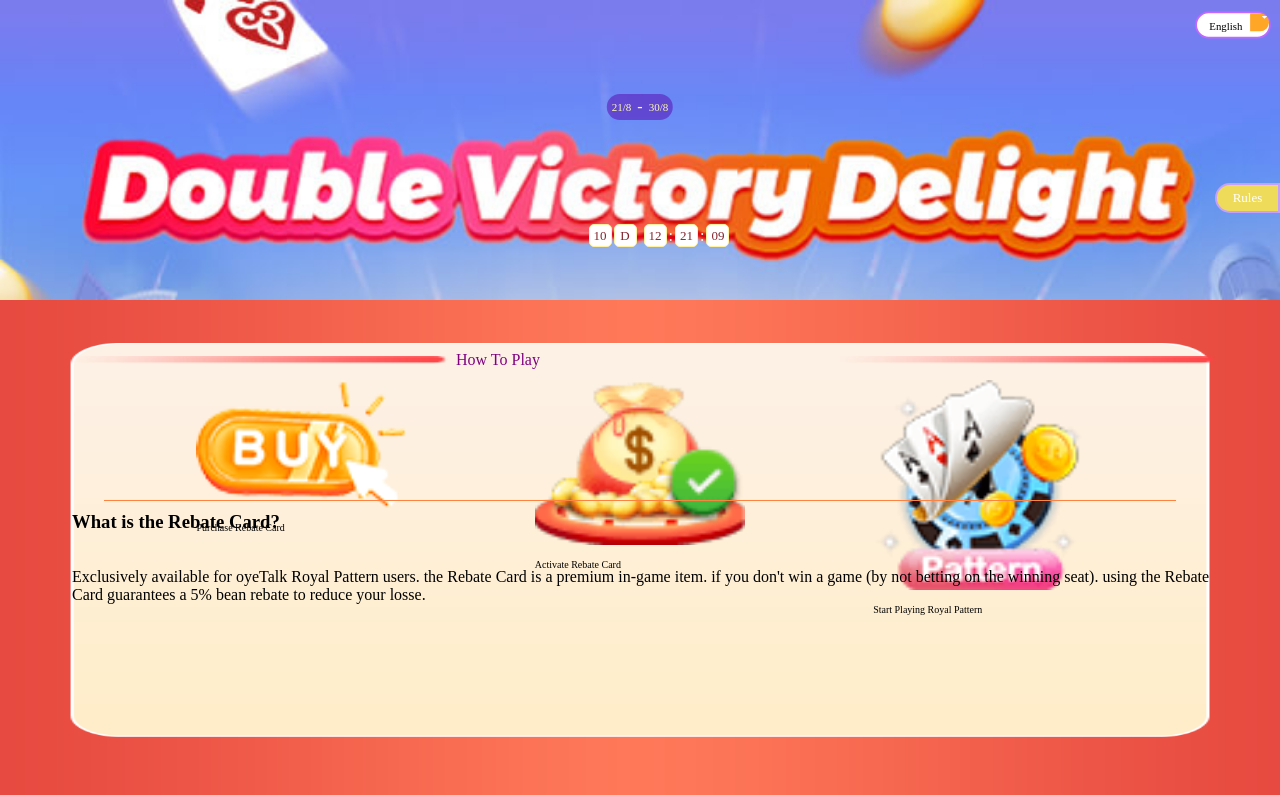
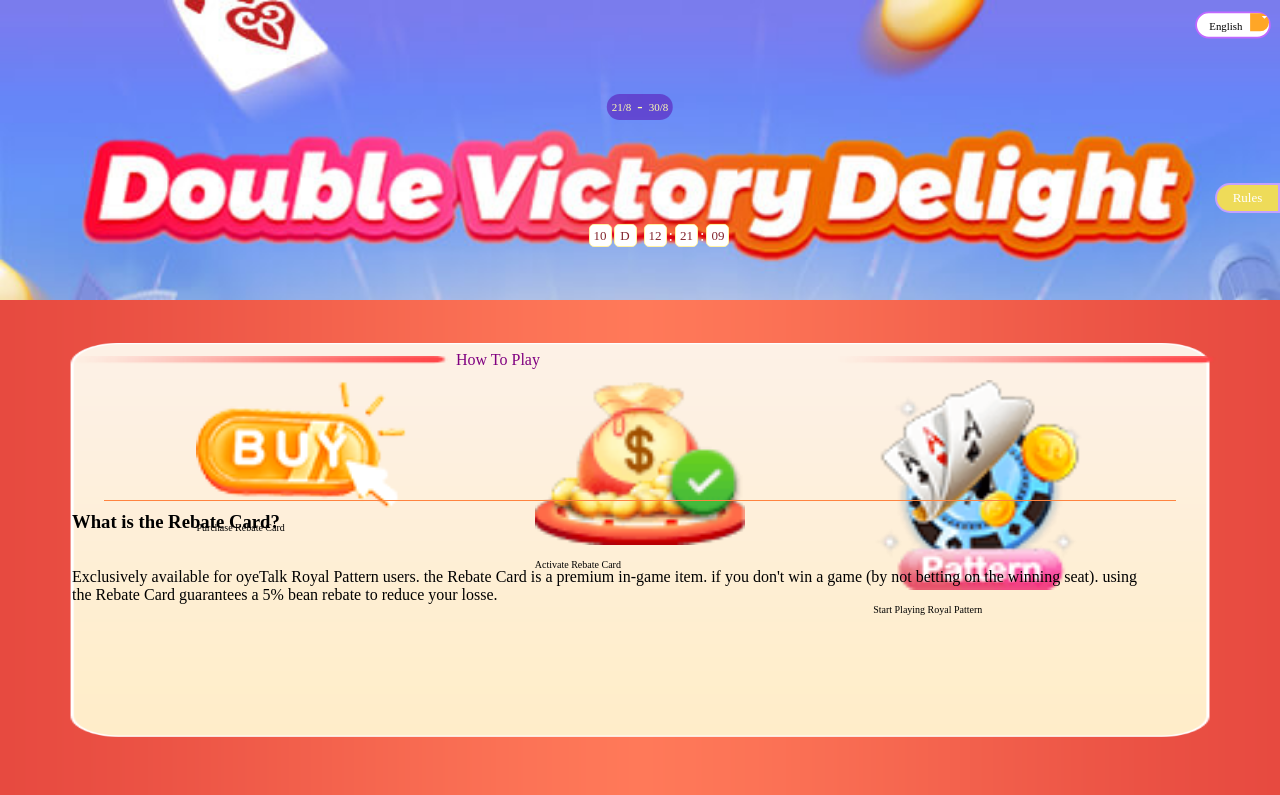
Before and after one commit to khankadir193/doubleVictoryDelight2k24, a Vue app: page / in a window 1280 px wide. Shown: the top 795 px of the page. Built offline with nearby package versions, Linux system fonts and the light colour scheme.

Commit message:
leaderboard-strip no has been implemented corresponding userid

```diff
--- a/src/components/HowToPlayComp.vue
+++ b/src/components/HowToPlayComp.vue
@@ -120,7 +120,7 @@ export default {
     display: flex;
     flex-direction: column;
     margin: 5.5rem;
-    width: 100%;
+    width: 94%;
     /* justify-content: flex-start; */
     /* padding-inline: 4vw; */
     /* padding-inline-end: 4vw; */
--- a/src/components/OverAllComp.vue
+++ b/src/components/OverAllComp.vue
@@ -37,7 +37,8 @@
             </div>
         </div> -->
         <div :class="getClassByUserId(user.busUserId)">
-            <div class="rank-top3">
+            <p v-if="user.busUserId === '5017271' || user.busUserId === '5017305'">6</p>
+            <div v-else class="rank-top3">
             </div>
             <div class="user-profile">
                 <button class="profile-Imgbg">
```
